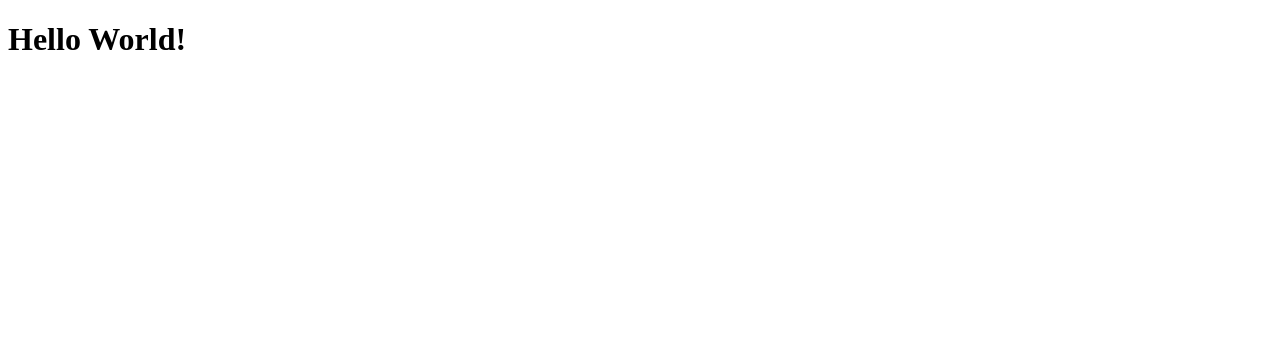
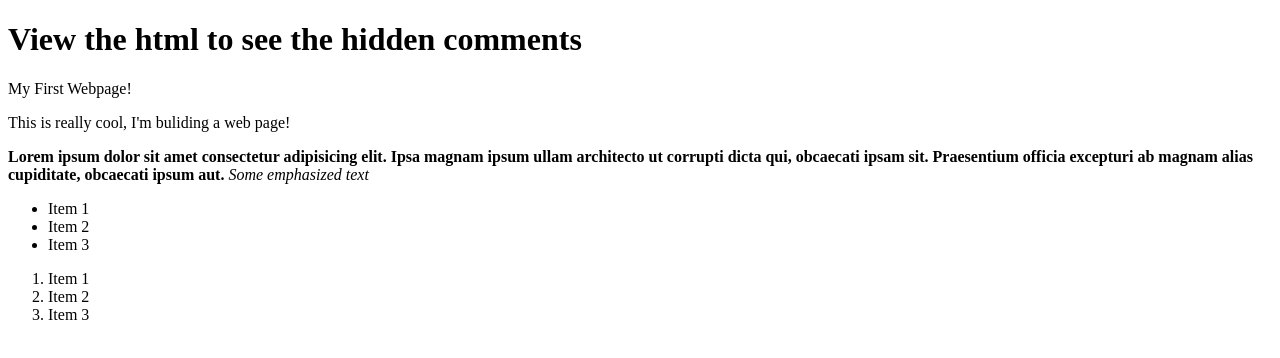
Before and after one commit to c4t1n73c5/Odin_Web_Dev, a plain HTML site: page index.html in a window 1280 px wide. Drawn offline with Linux system fonts and the light colour scheme.

Commit message:
Adding stuff inside

```diff
--- a/index.html
+++ b/index.html
@@ -6,6 +6,26 @@
    </head>
 
    <body>
-        <h1>Hello World!</h1>
-   </body>
+
+        <h1> View the html to see the hidden comments</h1>
+        <!-- I am a html comment -->
+        <p>My First Webpage!</p>
+        <!-- I am another html comment -->
+        <p> This is really cool, I'm buliding a web page!</p>
+        <strong> Lorem ipsum dolor sit amet consectetur adipisicing elit. Ipsa magnam ipsum ullam architecto ut corrupti dicta qui, obcaecati ipsam sit. Praesentium officia excepturi ab magnam alias cupiditate, obcaecati ipsum aut.</strong>
+        <em>Some emphasized text</em>
+
+        <ul>
+            <li>Item 1</li>
+            <li>Item 2</li>
+            <li>Item 3</li>
+        </ul>
+
+        <ol>
+            <li>Item 1</li>
+            <li>Item 2</li>
+            <li>Item 3</li>
+        </ol>
+
+    </body>
 </html>
```
